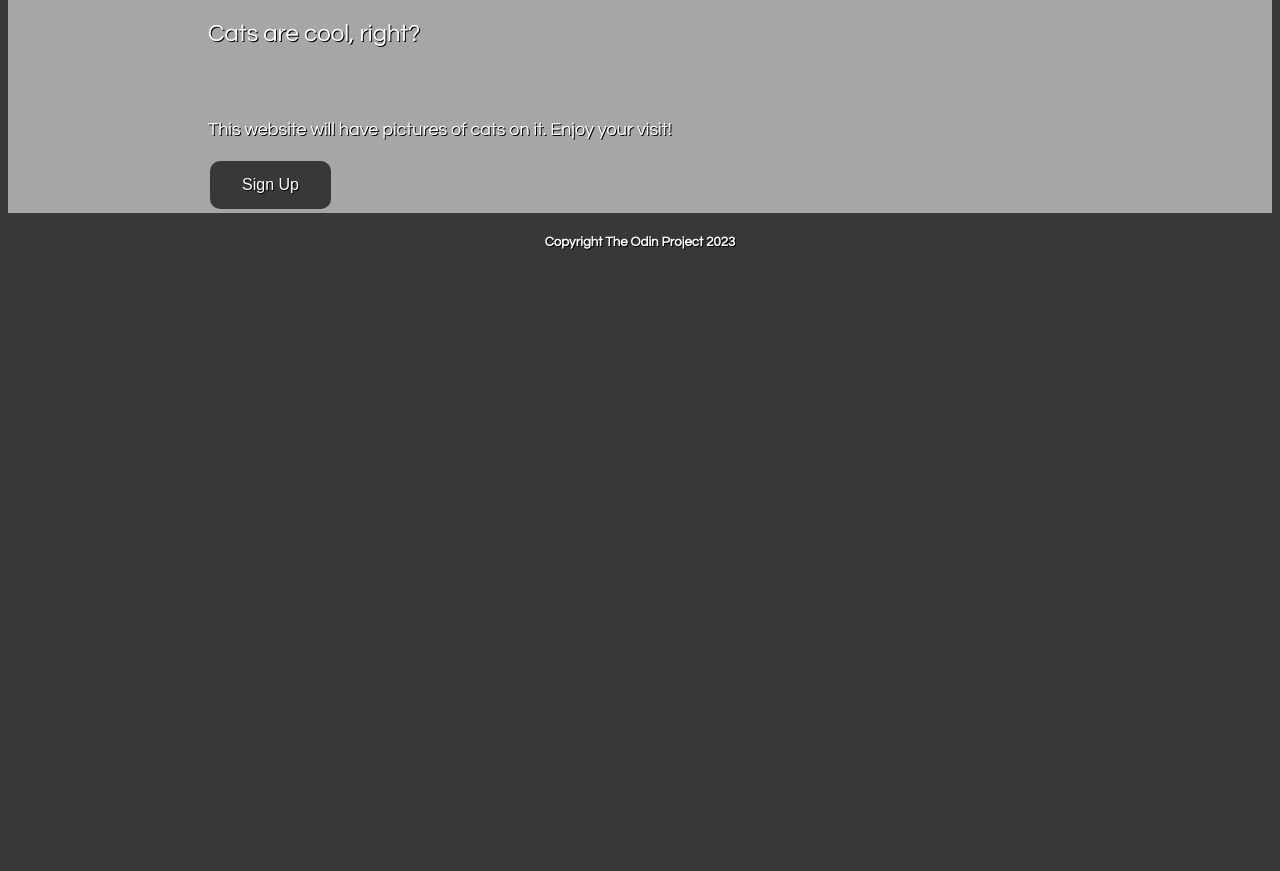
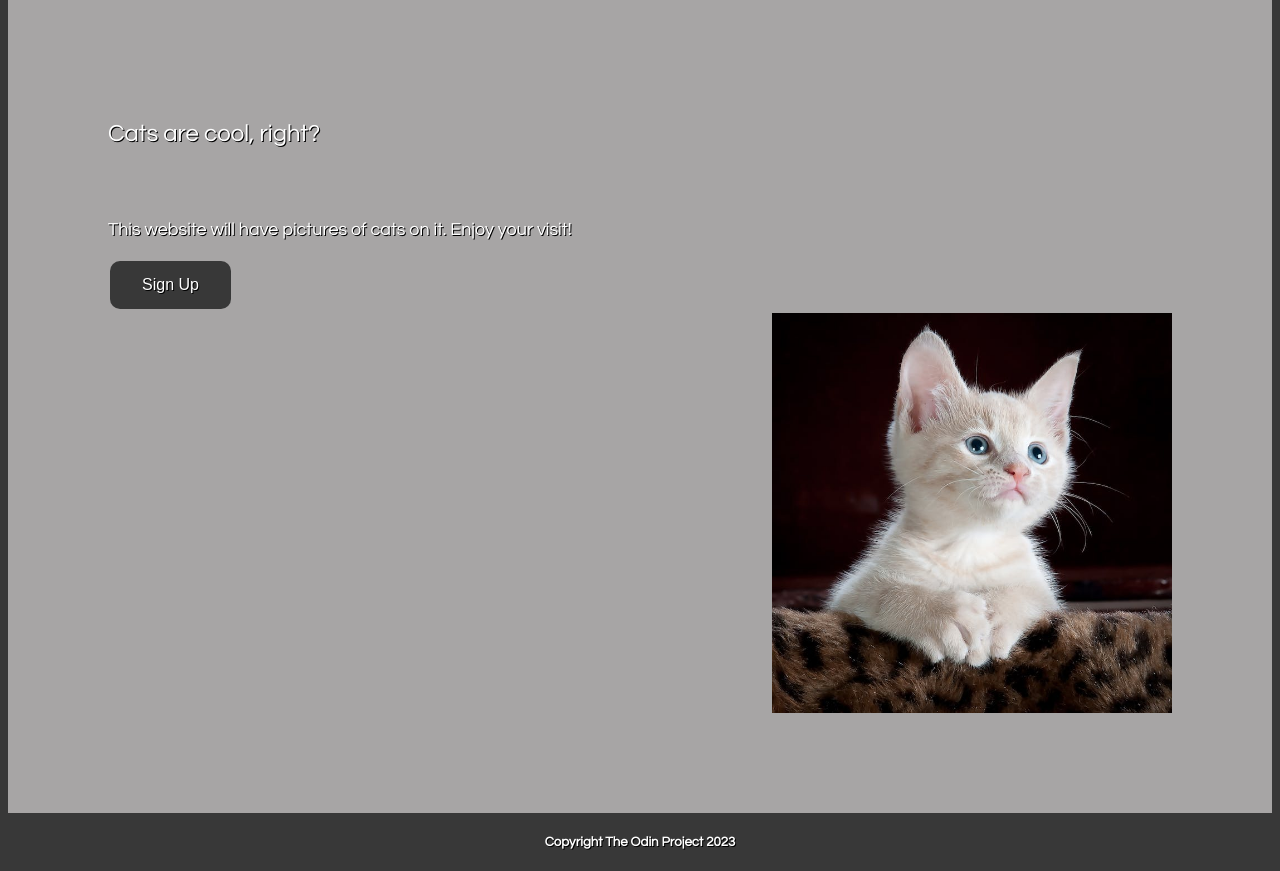
Before and after one commit to Foxbarr/LandingPage, a plain HTML site: page index.html in a window 1280 px wide. Shown: the part 143-1014 px from the top of the page. Before the commit the page ends 800 px from the top, so only its background shows below. Drawn offline with Linux system fonts and the light colour scheme.

Commit message:
Started on css code for first section below header using flex

```diff
--- a/index.html
+++ b/index.html
@@ -21,7 +21,11 @@
         <p class="text"> Cats are cool, right?<p>
         <p class="subtext"> This website will have pictures of cats on it. Enjoy your visit!</p>
         <button class="sign-up-button"> Sign Up</button>
+        <div class="imgalign">
+        <img src="../LandingPage/Images/catpic1.jpeg" class="catpic1">
     </div>
+    </div>
+
 
 
 
--- a/style.css
+++ b/style.css
@@ -1,7 +1,5 @@
 .body
 {
-    display: flex;
-    flex-direction: column;
     background-color: rgb(56, 56, 56);
     Font-family: Century Gothic, CenturyGothic, AppleGothic, sans-serif;
 }
@@ -30,12 +28,12 @@
 
 .container1
 {
+    display: flex;
+    flex-flow: column wrap;
     background-color: rgb(167, 165, 165);
-    display: flex;
-    flex-flow: column;
     color: white;
     text-shadow: 1px 1px black;
-    padding-left: 200px;
+    padding: 100px;
 }
 
 .text
@@ -70,6 +68,7 @@
 {
     display: flex;
     justify-content: space-between;
+    flex-direction: row;
 }
 
 .logoimage
@@ -98,9 +97,23 @@
     border-radius: 10px;
     list-style-type: none;
     flex-direction: row;
+    flex-wrap: wrap;
 }
 
 .ul
 {
     display: flex;
 }
+
+.catpic1
+{
+    height: 400px;
+    width: 400px;
+    display: flex;
+}
+
+.imgalign
+{
+    align-self: flex-end;
+    justify-content: right;
+}
```
Also changed, not shown: Images/catpic1.jpeg (added).
